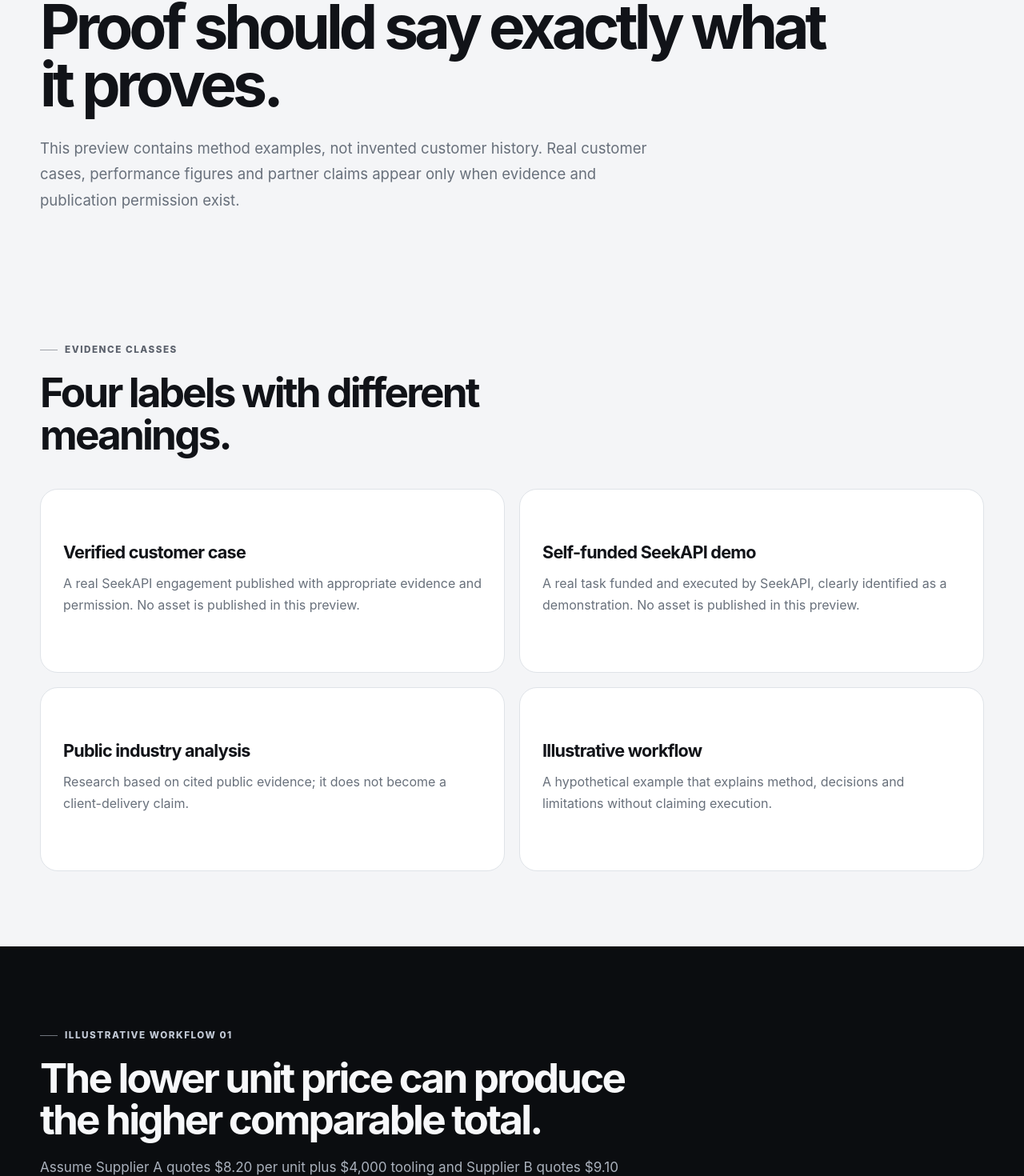
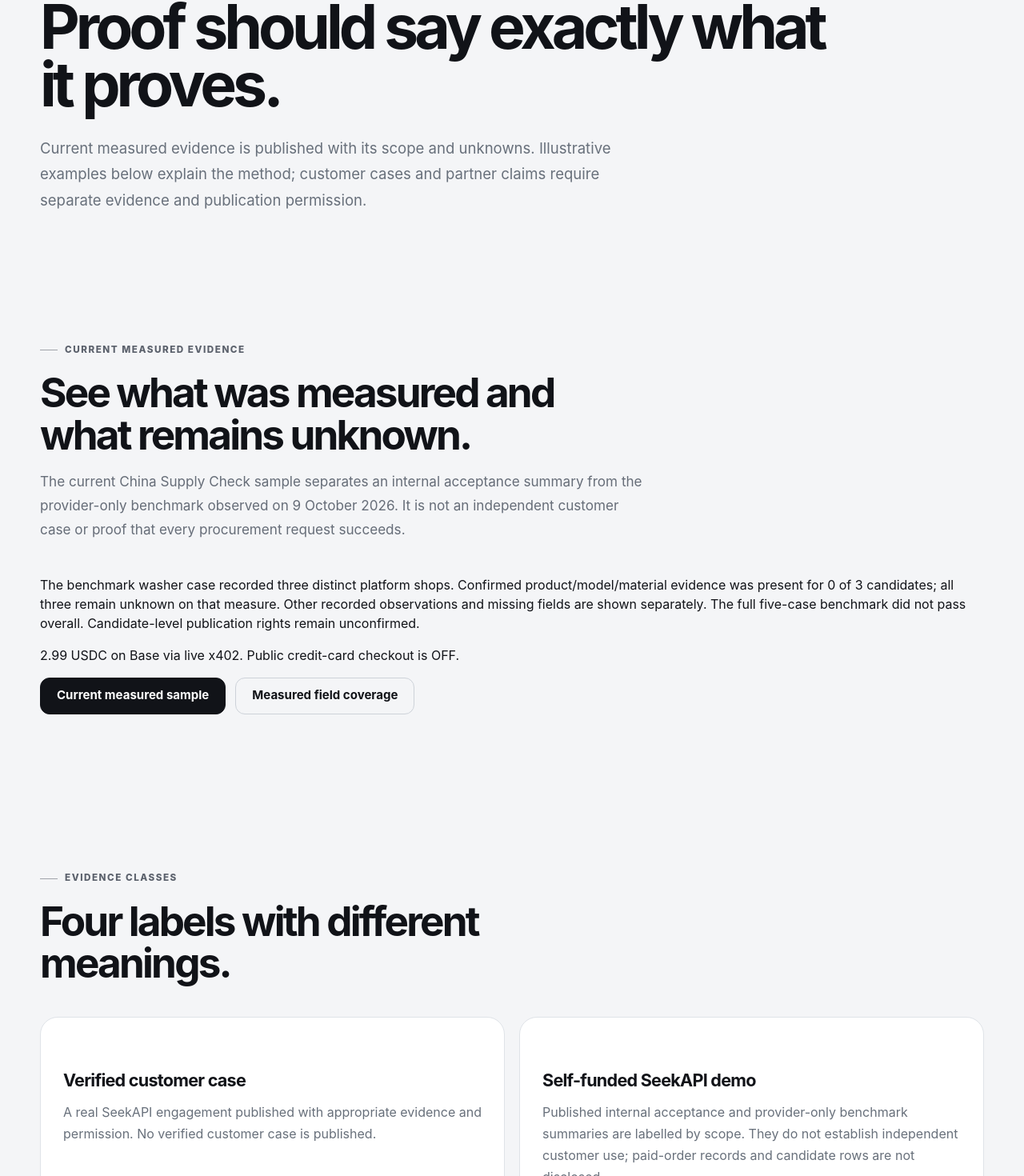
Before and after one commit to kiddhu/seekapi-public, a Next.js app: page /proof in a window 1280 px wide. Shown: the part 215-1685 px from the top of the page at 80% size. Built offline with nearby package versions, Linux system fonts and the light colour scheme.

Commit message:
fix: link current measured proof and published Registry observation

```diff
--- a/app/(english)/discovery-status/page.tsx
+++ b/app/(english)/discovery-status/page.tsx
@@ -11,7 +11,7 @@ const surfaces: Surface[] = [
   { name: 'CSC product page', state: 'PUBLICLY_DEPLOYED', address: 'https://seekapi.ai/china-supply-check', url: 'https://seekapi.ai/china-supply-check', checked: 'Dated snapshot · read live before purchase', evidence: 'https://seekapi.ai/china-supply-check', blocker: 'A fixed brand-blind prompt found SeekAPI at rank 1 on 11 October 2026; broader search coverage remains unproven.' },
   { name: 'Production acceptance summary', state: 'PUBLICLY_DEPLOYED', address: 'https://seekapi.ai/china-supply-check/sample', url: 'https://seekapi.ai/china-supply-check/sample', checked: 'Authorized production acceptance summary', evidence: 'https://seekapi.ai/china-supply-check/sample', blocker: 'Candidate-level supplier details are not disclosed; archived V4 example is secondary.' },
   { name: 'Public CSC MCP', state: 'PUBLICLY_DEPLOYED', address: 'https://api.seekapi.ai/mcp · discover/prepare free', url: 'https://api.seekapi.ai/mcp', checked: 'Live discovery tool readback', evidence: 'https://api.seekapi.ai/mcp', blocker: 'Status/result require independent signed wallet authentication bound to the settled order.' },
-  { name: 'Official MCP Registry', state: 'INDEXED', address: 'io.github.kiddhu/seekapi · dated Registry snapshot', url: 'https://registry.modelcontextprotocol.io/v0.1/servers/io.github.kiddhu%2Fseekapi/versions/latest', checked: '2026-10-08 09:37:00Z · v0.1.7 observed before this release', evidence: 'https://registry.modelcontextprotocol.io/v0.1/servers/io.github.kiddhu%2Fseekapi/versions/latest', blocker: 'Prior dated readback returned active 0.1.7; current package version and publication status are separate. Historical immutable versions remain separate; third-party mirrors and brand-blind retrieval may still be stale or absent.' },
+  { name: 'Official MCP Registry', state: 'INDEXED', address: 'io.github.kiddhu/seekapi · official latest observed active 0.1.9', url: 'https://registry.modelcontextprotocol.io/v0.1/servers/io.github.kiddhu%2Fseekapi/versions/latest', checked: '2026-10-11 04:27Z · published 2026-10-11 04:22:12.71285Z', evidence: 'https://registry.modelcontextprotocol.io/v0.1/servers/io.github.kiddhu%2Fseekapi/versions/latest', blocker: 'Official latest returned active 0.1.9 after the protected publication workflow completed. This is a dated outside-in observation, not a promise of future state. Historical immutable versions and third-party mirrors may remain stale; package, server and contract versions describe separate components.' },
   { name: 'ARD v0.91 host', state: 'PUBLICLY_DEPLOYED', address: 'https://seekapi.ai/.well-known/ard.json · urn:air:seekapi.ai:api:china-supply-check-v0', url: 'https://seekapi.ai/.well-known/ard.json', checked: 'Public 200', evidence: 'https://seekapi.ai/.well-known/ard.json', blocker: 'Generic brand-blind search unproven.' },
   { name: 'MCP Harbor', state: 'INDEXED_STALE', address: 'io.github.kiddhu/seekapi · 0.1.5', url: 'https://ai.mcpharbor.dev/servers/io.github.kiddhu/seekapi', checked: '2026-10-04 11:43:51Z', evidence: 'https://ai.mcpharbor.dev/api/v0/servers/io.github.kiddhu%2Fseekapi', blocker: 'An existing official-registry mirror was observed at 0.1.5 while the official latest was 0.1.6. Refresh and brand-blind discovery are not confirmed.' },
   { name: 'Glama', state: 'INDEXED', address: 'SeekAPI China Supply Check connector', url: 'https://glama.ai/mcp/connectors/io.github.kiddhu/seekapi', checked: '2026-10-04 11:48:39Z', evidence: 'https://glama.ai/mcp/connectors/io.github.kiddhu/seekapi', blocker: 'Current commercial description and public repository were present. Numeric registry version was not exposed in the observed page. Listing and health checks do not establish procurement-intent ranking or traffic.' },
--- a/app/(english)/proof/page.tsx
+++ b/app/(english)/proof/page.tsx
@@ -1,9 +1,12 @@
+import Link from 'next/link';
+import { cscPaymentCopy } from '@/lib/csc-commercial-truth';
 import { CTA, Eyebrow, FeatureCard, PageShell, SectionTitle } from '@/components/site';
 import { pageMetadata } from '@/lib/site';
 export const metadata=pageMetadata('Proof and Examples','How SeekAPI separates verified cases, self-funded demonstrations, public analysis and illustrative workflows.','/proof');
 export default function Page(){return <PageShell>
-  <section className="page-hero"><div className="container"><Eyebrow>Evidence before claims</Eyebrow><h1>Proof should say exactly what it proves.</h1><p>This preview contains method examples, not invented customer history. Real customer cases, performance figures and partner claims appear only when evidence and publication permission exist.</p></div></section>
-  <section className="section"><div className="container"><SectionTitle eyebrow="Evidence classes" title="Four labels with different meanings."/><div className="grid-2"><FeatureCard title="Verified customer case" body="A real SeekAPI engagement published with appropriate evidence and permission. No asset is published in this preview."/><FeatureCard title="Self-funded SeekAPI demo" body="A real task funded and executed by SeekAPI, clearly identified as a demonstration. No asset is published in this preview."/><FeatureCard title="Public industry analysis" body="Research based on cited public evidence; it does not become a client-delivery claim."/><FeatureCard title="Illustrative workflow" body="A hypothetical example that explains method, decisions and limitations without claiming execution."/></div></div></section>
+  <section className="page-hero"><div className="container"><Eyebrow>Evidence before claims</Eyebrow><h1>Proof should say exactly what it proves.</h1><p>Current measured evidence is published with its scope and unknowns. Illustrative examples below explain the method; customer cases and partner claims require separate evidence and publication permission.</p></div></section>
+  <section className="section"><div className="container"><SectionTitle eyebrow="Current measured evidence" title="See what was measured and what remains unknown." body="The current China Supply Check sample separates an internal acceptance summary from the provider-only benchmark observed on 9 October 2026. It is not an independent customer case or proof that every procurement request succeeds."/><p>The benchmark washer case recorded three distinct platform shops. Confirmed product/model/material evidence was present for 0 of 3 candidates; all three remain unknown on that measure. Other recorded observations and missing fields are shown separately. The full five-case benchmark did not pass overall. Candidate-level publication rights remain unconfirmed.</p><p>{cscPaymentCopy}</p><div className="button-row"><Link className="button button-primary" href="/china-supply-check/sample">Current measured sample</Link><Link className="button button-ghost" href="/china-supply-check-field-coverage.json">Measured field coverage</Link></div></div></section>
+  <section className="section"><div className="container"><SectionTitle eyebrow="Evidence classes" title="Four labels with different meanings."/><div className="grid-2"><FeatureCard title="Verified customer case" body="A real SeekAPI engagement published with appropriate evidence and permission. No verified customer case is published."/><FeatureCard title="Self-funded SeekAPI demo" body="Published internal acceptance and provider-only benchmark summaries are labelled by scope. They do not establish independent customer use; paid-order records and candidate rows are not disclosed."/><FeatureCard title="Public industry analysis" body="Research based on cited public evidence; it does not become a client-delivery claim."/><FeatureCard title="Illustrative workflow" body="A hypothetical example that explains method, decisions and limitations without claiming execution."/></div></div></section>
   <section className="section section-dark" id="quote-example"><div className="container"><SectionTitle eyebrow="Illustrative workflow 01" title="The lower unit price can produce the higher comparable total." body="Assume Supplier A quotes $8.20 per unit plus $4,000 tooling and Supplier B quotes $9.10 with tooling included, both for 1,000 units. Before freight, duty and financing, A totals $12,200 while B totals $9,100."/><div className="grid-3"><FeatureCard title="Inputs" body="Same revision, quantity and scope; hypothetical prices; packaging and terms still require normalization."/><FeatureCard title="Decision" body="Do not select A from unit price alone. Ask what tooling includes, normalize terms and expose missing costs."/><FeatureCard title="Limit" body="This proves the comparison method only. It is not a quote, supplier recommendation, saving claim or customer case."/></div></div></section>
   <section className="section" id="no-go-example"><div className="container"><SectionTitle eyebrow="Illustrative workflow 02" title="China is not always the better sourcing route." body="Assume a small order has modest unit savings but adds freight, inspection, coordination, import uncertainty and a longer replenishment cycle."/><div className="grid-3"><FeatureCard title="Inputs" body="Quantity, timing, freight, working capital and the cost of delay must be included."/><FeatureCard title="Decision" body="When total risk and coordination outweigh the saving, recommend local supply or stop the China route."/><FeatureCard title="Limit" body="The conclusion applies only to stated assumptions. It is not evidence that a specific project was completed."/></div></div></section>
   <CTA title="Judge the method before trusting a claim." body="Start with one issue and require evidence for the next decision." primaryHref="/start?audience=company" secondaryLabel="Trust model" secondaryHref="/trust"/>
```
Also changed, not shown: 1 other file (tests, documents, lock files or other folders).
